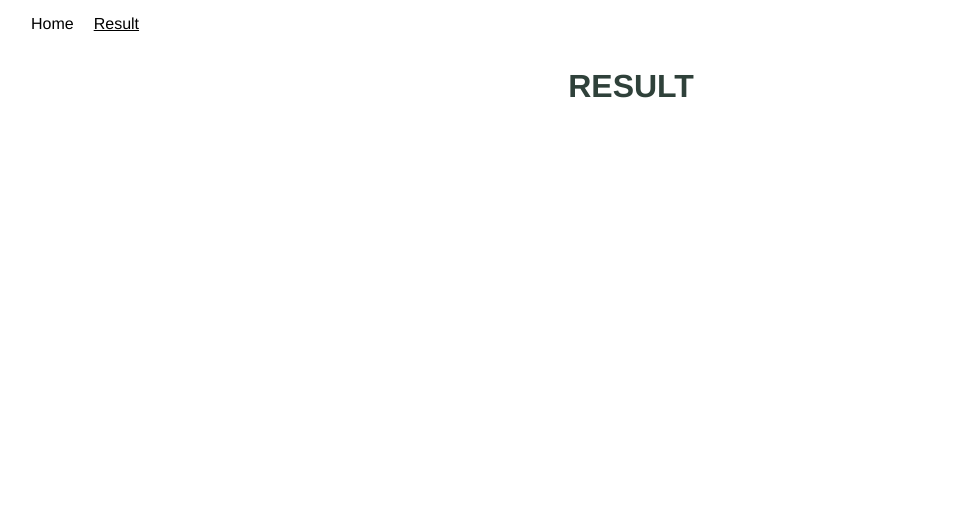
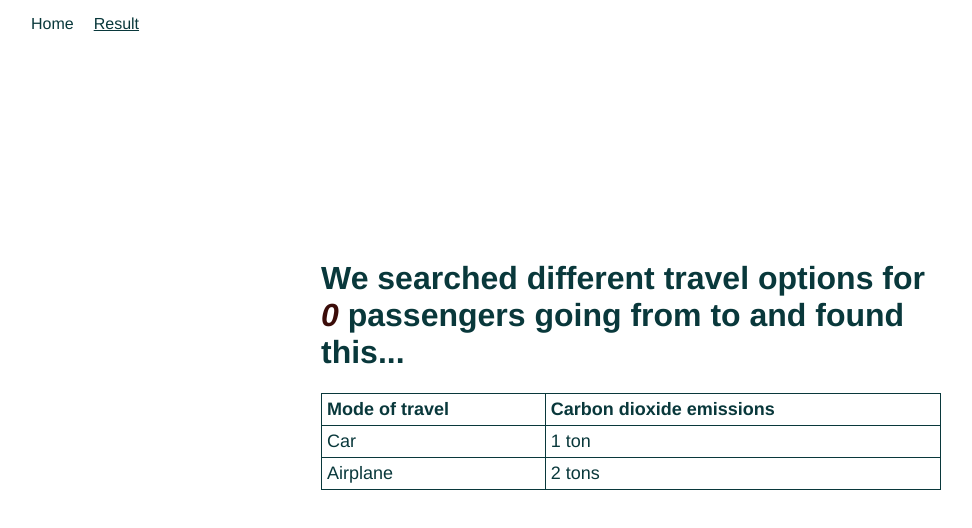
Before and after one commit to marjon4/carbon-travel, a Vue app: page /result in a window 1280 px wide. Shown: the top 528 px of the page, without its empty margins (9-981 px from the left). Built offline with nearby package versions, Linux system fonts and the light colour scheme.

Commit message:
Added store to save data between views, table component in results, overall styling

```diff
--- a/package.json
+++ b/package.json
@@ -10,7 +10,8 @@
   "dependencies": {
     "core-js": "^3.6.5",
     "vue": "^3.0.0",
-    "vue-router": "^4.0.12"
+    "vue-router": "^4.0.12",
+    "vuex": "^4.0.2"
   },
   "devDependencies": {
     "@vue/cli-plugin-babel": "~4.5.0",
--- a/src/App.vue
+++ b/src/App.vue
@@ -29,6 +29,6 @@
   -webkit-font-smoothing: antialiased;
   -moz-osx-font-smoothing: grayscale;
   text-align: center;
-  color: #2f413a;
+  color: #09383B;
 }
 </style>
--- a/src/components/Header.vue
+++ b/src/components/Header.vue
@@ -29,7 +29,7 @@
 }
 
 .routerlink {
-  color: black;
+  color: #09383B;
   padding: 10px;
   text-decoration: none;
 }
--- /dev/null
+++ b/src/components/Table.vue
@@ -0,0 +1,31 @@
+<template>
+  <table>
+    <tr>
+      <th>Mode of travel</th>
+      <th>Carbon dioxide emissions</th>
+    </tr>
+    <tr>
+      <td>Car</td>
+      <td>1 ton</td>
+    </tr>
+    <tr>
+      <td>Airplane</td>
+      <td>2 tons</td>
+    </tr>
+  </table>
+</template>
+
+<script>
+  export default {
+    name: 'Table'
+  }
+</script>
+
+<style scoped>
+td, th, table {
+  border: 1px solid #09383B;
+  border-collapse: collapse;
+  padding: 5px;
+  font-size: 18px;
+}
+</style>
--- a/src/main.js
+++ b/src/main.js
@@ -1,5 +1,7 @@
+import App from "./App.vue";
 import { createApp } from "vue";
-import App from "./App.vue";
 import router from "./router/index";
+import store from "./store/index";
 
-createApp(App).use(router).mount("#app");
+
+createApp(App).use(router).use(store).mount("#app");
--- /dev/null
+++ b/src/store/index.js
@@ -0,0 +1,21 @@
+import { createStore } from 'vuex'
+
+// Create a new store instance.
+const store = createStore({
+  state () {
+    return {
+      form: {
+        start: '',
+        end: '',
+        passengers: 0
+      }
+    }
+  },
+  mutations: {
+    setForm (state, value) {
+      state.form = value;
+    }
+  }
+})
+
+export default store;
--- a/src/views/Form.vue
+++ b/src/views/Form.vue
@@ -1,6 +1,6 @@
 <template>
   <main>
-    <form @submit="onSubmit()">
+    <form>
       <h1>
         Enter start and end destination and number of passengers to see
         recommended mode of transport
@@ -21,7 +21,7 @@
       </select>
       <label for="passengers">Passengers: </label>
       <input type="number" id="passengers" v-model="form.passengers" />
-      <button type="submit">Calculate</button>
+      <button type="button" @click="onSubmit()">Calculate</button>
     </form>
   </main>
 </template>
@@ -42,7 +42,8 @@
   },
   methods: {
     onSubmit: function () {
-      console.log(this.form);
+      this.$store.commit('setForm', this.form)
+      this.$router.push({ name: 'Result' })
     },
   },
 };
@@ -70,20 +71,20 @@
 }
 select,
 input {
-  border: 1px solid #2f413a;
-  color: #5d6b66;
+  border: 1px solid #09383B;
+  color: #666666;
   border-radius: 5px;
   margin-bottom: 10px;
   padding: 5px;
   font-size: 16px;
 }
 select:focus, input:focus, button:focus {
-  box-shadow: 0 0 5px #2f413a;
+  box-shadow: 0 0 5px #09383B;
   outline: none;
 }
 button {
   margin-top: 20px;
-  background-color: #2f413a;
+  background-color: #09383B;
   color: #fff;
   border: none;
   border-radius: 5px;
--- a/src/views/Result.vue
+++ b/src/views/Result.vue
@@ -1,9 +1,48 @@
 <template>
-  <h1>RESULT</h1>
+  <main>
+    <div class="result-wrapper">
+      <h1>
+        We searched different travel options for <span class="form-data">{{$store.state.form.passengers}}</span> passengers
+        going from <span class="form-data">{{$store.state.form.start}}</span>
+        to <span class="form-data">{{$store.state.form.end}}</span>
+        and found this...
+      </h1>
+      <Table />
+    </div>
+  </main>
 </template>
 
 <script>
-  export default {
-    name: 'Result'
+import Table from '../components/Table.vue';
+
+export default {
+  name: 'Result',
+  components: {
+    Table
+  },
+  mounted() {
+    console.log(this.$store.state.form);
   }
+}
 </script>
+
+<style scoped>
+main {
+  display: flex;
+  width: 100%;
+  align-items: center;
+  flex-direction: column;
+}
+.result-wrapper {
+  display: flex;
+  flex-direction: column;
+  align-items: stretch;
+  text-align: left;
+  max-width: 620px;
+  padding: 15% 25px;
+}
+.form-data {
+  font-style: italic;
+  color: #3b0c09;
+}
+</style>
```
